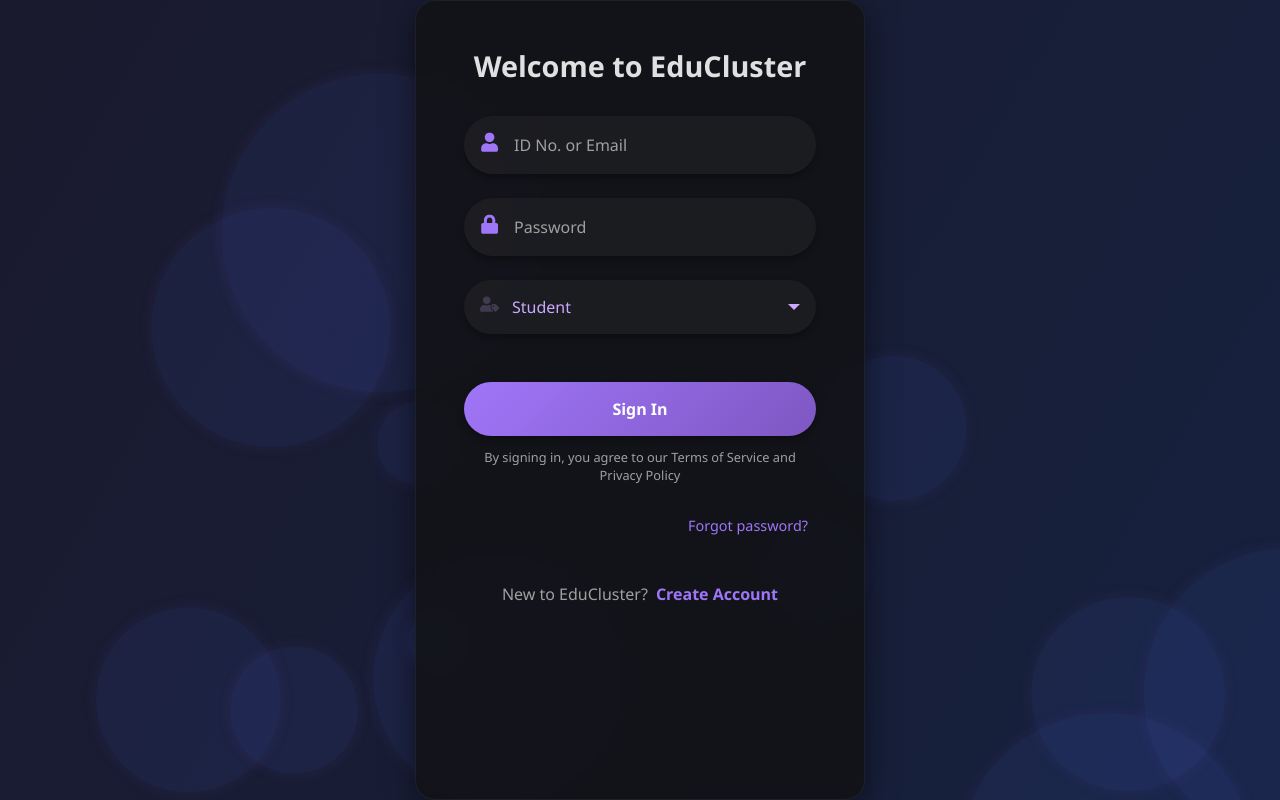
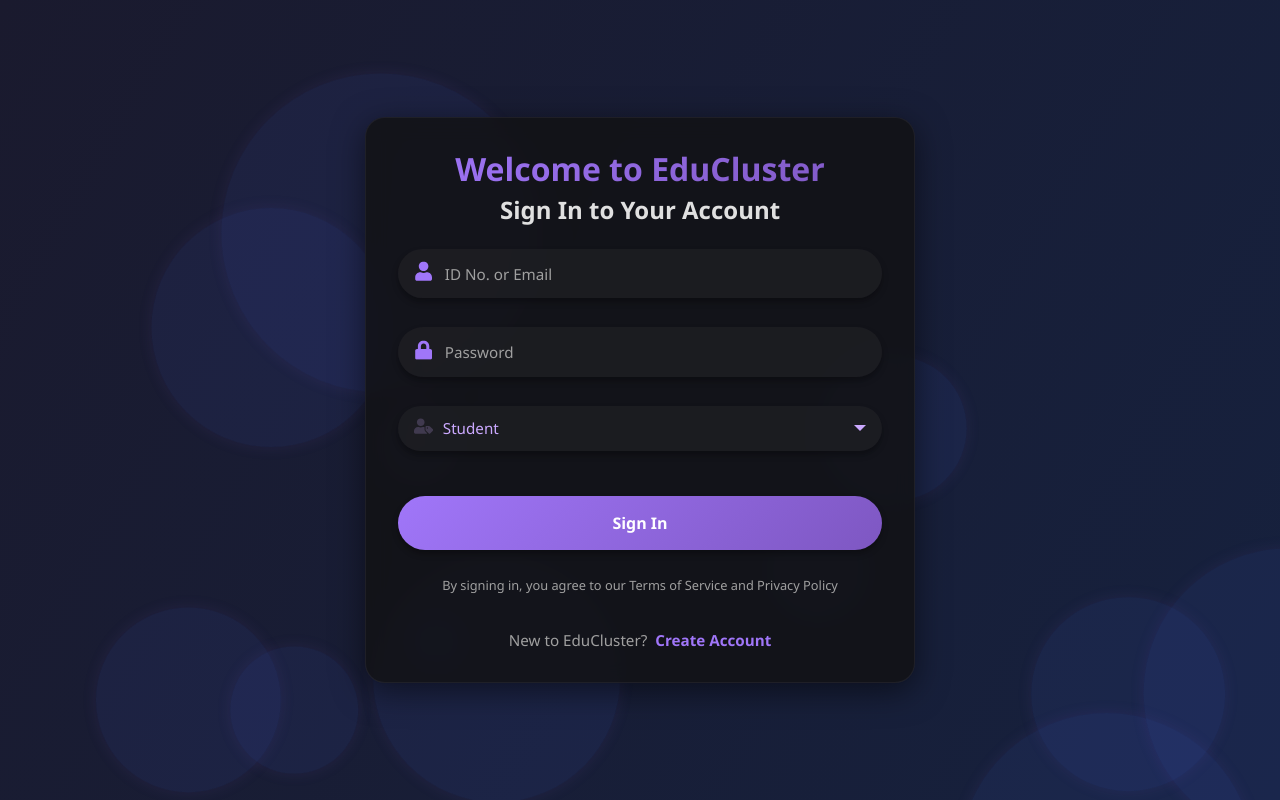
Before and after one commit to PreetPadaliya/EduCluster, a React (Vite) app in the folder educluster/: page /login in a window 1280 px wide. Built offline with nearby package versions, Linux system fonts and the light colour scheme.

Commit message:
login-signup

```diff
--- a/educluster/src/components/Login.jsx
+++ b/educluster/src/components/Login.jsx
@@ -1,97 +1,91 @@
 import React, { useState, useEffect } from 'react';
-import styled from 'styled-components';
+import styled, { createGlobalStyle } from 'styled-components';
 import { motion } from 'framer-motion';
 import { FaUser, FaLock, FaUserTag } from 'react-icons/fa';
 import { Link, useLocation } from 'react-router-dom';
 import { validateUsername, validatePassword } from '../utils/validation';
 
+const GlobalStyles = createGlobalStyle`
+  html, body, #root {
+    height: 100%;
+    margin: 0;
+    padding: 0;
+    overflow: hidden;
+  }
+`;
+
 const LoginContainer = styled.div`
   display: flex;
-  flex-directio            <Input
-              type="text"
-              placeholder="Enrollment No."
-              value={enrollmentNo}
-              onChange={(e) => {
-                setEnrollmentNo(e.target.value);
-                if (errors.enrollmentNo) {
-                  setErrors({...errors, enrollmentNo: ''});
-                }
-              }}
-              required
-              initial={{ x: -20, opacity: 0 }}
-              animate={{ x: 0, opacity: 1 }}
-              transition={{ delay: 0.3 }}
-              style={{ borderColor: errors.enrollmentNo ? '#ff6b6b' : 'transparent' }}
-            />
-            {errors.enrollmentNo && <ErrorMessage>{errors.enrollmentNo}</ErrorMessage>}gn-items: center;
+  flex-direction: column;
+  align-items: center;
   justify-content: center;
-  height: 100%;
+  min-height: 100vh;
   width: 100%;
-  max-width: 450px;
+  max-width: 550px;
   margin: 0 auto;
+  padding: 1rem 0;
+  box-sizing: border-box;
 `;
 
 const LoginBox = styled(motion.div)`
   background: rgba(18, 18, 20, 0.85);
   backdrop-filter: blur(10px);
   border-radius: 20px;
-  padding: 3rem;
+  padding: 2rem;
   width: 100%;
+  max-height: calc(100vh - 2rem);
+  overflow-y: auto;
   box-shadow: 0 8px 32px 0 rgba(0, 0, 0, 0.5);
   border: 1px solid rgba(50, 50, 60, 0.4);
+
+  /* Hide scrollbar for Chrome, Safari and Opera */
+  &::-webkit-scrollbar {
+    display: none;
+  }
+
+  /* Hide scrollbar for IE, Edge and Firefox */
+  -ms-overflow-style: none;
+  scrollbar-width: none;
 `;
 
 const LoginTitle = styled(motion.h2)`
   color: #e0e0e0;
-  margin-bottom: 2rem;
+  margin-bottom: 1.5rem;
   text-align: center;
-  font-size: 1.8rem;
+  font-size: 1.5rem;
+`;
+
+const WelcomeTitle = styled(motion.h1)`
+  color: #e0e0e0;
+  margin-bottom: 0.5rem;
+  text-align: center;
+  font-size: 2rem;
+  background: linear-gradient(135deg, #A076F9, #7E57C2);
+  -webkit-background-clip: text;
+  -webkit-text-fill-color: transparent;
+  background-clip: text;
+`;
+
+const Form = styled.form`
+  display: flex;
+  flex-direction: column;
+  gap: 0.8rem;
 `;
 
 const InputGroup = styled.div`
   position: relative;
-  margin-bottom: 1.5rem;
+  margin-bottom: 1rem;
   width: 100%;
-`;
-
-const ErrorMessage = styled.div`
-  color: #ff6b6b;
-  font-size: 0.8rem;
-  margin-top: 0.5rem;
-  padding-left: 1rem;
-  text-align: left;
-  animation: fadeIn 0.3s ease-in-out;
-
-  @keyframes fadeIn {
-    from { opacity: 0; transform: translateY(-5px); }
-    to { opacity: 1; transform: translateY(0); }
-  }
-`;
-
-const GeneralError = styled(ErrorMessage)`
-  background-color: rgba(255, 107, 107, 0.1);
-  border-left: 3px solid #ff6b6b;
-  padding: 0.8rem 1rem;
-  margin: 1rem 0;
-  border-radius: 4px;
-  text-align: center;
-  font-weight: 500;
-`;
-
-const SuccessMessage = styled(GeneralError)`
-  background-color: rgba(102, 187, 106, 0.1);
-  border-left: 3px solid #66BB6A;
-  color: #66BB6A;
 `;
 
 const Input = styled(motion.input)`
   width: 100%;
-  padding: 1rem 1rem 1rem 3rem;
+  padding: 0.8rem 0.8rem 0.8rem 2.8rem;
   border: 2px solid transparent;
   border-radius: 50px;
   background-color: rgba(30, 30, 35, 0.8);
   color: #e0e0e0;
-  font-size: 1rem;
+  font-size: 0.95rem;
   transition: all 0.3s ease;
   outline: none;
   box-shadow: 0 4px 6px rgba(0, 0, 0, 0.3);
@@ -121,115 +115,8 @@ const IconWrapper = styled.div`
   font-size: 1.2rem;
 `;
 
-const Button = styled(motion.button)`
-  width: 100%;
-  padding: 1rem;
-  border: none;
-  border-radius: 50px;
-  background: linear-gradient(135deg, #A076F9, #7E57C2);
-  color: white;
-  font-size: 1rem;
-  font-weight: 600;
-  cursor: pointer;
-  margin-top: 1rem;
-  box-shadow: 0 4px 6px rgba(0, 0, 0, 0.3);
-  transition: all 0.3s ease;
-  position: relative;
-  overflow: hidden;
-
-  &:hover {
-    box-shadow: 0 6px 12px rgba(160, 118, 249, 0.4);
-    transform: translateY(-2px);
-  }
-
-  &:disabled {
-    opacity: 0.7;
-    cursor: not-allowed;
-    transform: translateY(0);
-    box-shadow: 0 4px 6px rgba(0, 0, 0, 0.2);
-  }
-
-  &:before {
-    content: '';
-    position: absolute;
-    top: -50%;
-    left: -50%;
-    width: 200%;
-    height: 200%;
-    background: linear-gradient(
-      to bottom right,
-      rgba(255, 255, 255, 0) 0%,
-      rgba(255, 255, 255, 0.1) 50%,
-      rgba(255, 255, 255, 0) 100%
-    );
-    transform: rotate(45deg);
-    opacity: 0;
-    transition: opacity 0.6s;
-  }
-
-  &:hover:not(:disabled):before {
-    opacity: 1;
-    animation: shine 1.5s ease-in-out infinite;
-  }
-
-  @keyframes shine {
-    0% {
-      left: -100%;
-      opacity: 0;
-    }
-    20% {
-      opacity: 0.1;
-    }
-    100% {
-      left: 100%;
-      opacity: 0;
-    }
-  }
-`;
-
-const ForgotPassword = styled(motion.a)`
-  color: #A076F9;
-  text-decoration: none;
-  font-size: 0.9rem;
-  text-align: right;
-  display: block;
-  margin-top: 1.5rem;
-  padding: 0.5rem;
-  cursor: pointer;
-  transition: all 0.3s ease;
-  border-radius: 4px;
-
-  &:hover {
-    color: #c3a3fa;
-    background-color: rgba(160, 118, 249, 0.05);
-  }
-`;
-
-const CreateAccount = styled(motion.div)`
-  margin-top: 2.5rem;
-  text-align: center;
-  font-size: 1rem;
-  color: #a0a0a0;
-
-  a {
-    color: #A076F9;
-    text-decoration: none;
-    font-weight: 600;
-    cursor: pointer;
-    margin-left: 0.5rem;
-    padding-bottom: 2px;
-    border-bottom: 1px dashed transparent;
-    transition: all 0.3s ease;
-
-    &:hover {
-      color: #c3a3fa;
-      border-bottom-color: #c3a3fa;
-    }
-  }
-`;
-
 const SelectGroup = styled(InputGroup)`
-  margin-bottom: 2rem;
+  margin-bottom: 1rem;
 `;
 
 const SelectWrapper = styled.div`
@@ -239,12 +126,12 @@ const SelectWrapper = styled.div`
 
 const Select = styled(motion.select)`
   width: 100%;
-  padding: 1rem 1rem 1rem 3rem;
+  padding: 0.8rem 0.8rem 0.8rem 2.8rem;
   border: none;
   border-radius: 50px;
   background-color: rgba(30, 30, 35, 0.8);
   color: #e0e0e0;
-  font-size: 1rem;
+  font-size: 0.95rem;
   transition: all 0.3s ease;
   outline: none;
   box-shadow: 0 4px 6px rgba(0, 0, 0, 0.3);
@@ -288,6 +175,79 @@ const SelectArrow = styled(motion.div)`
   }
 `;
 
+const ErrorMessage = styled(motion.div)`
+  color: #ff6b6b;
+  font-size: 0.8rem;
+  margin-top: 0.5rem;
+  padding-left: 1rem;
+  text-align: left;
+  animation: fadeIn 0.3s ease-in-out;
+
+  @keyframes fadeIn {
+    from { opacity: 0; transform: translateY(-5px); }
+    to { opacity: 1; transform: translateY(0); }
+  }
+`;
+
+const GeneralError = styled(ErrorMessage)`
+  background-color: rgba(255, 107, 107, 0.1);
+  border-left: 3px solid #ff6b6b;
+  padding: 0.8rem 1rem;
+  margin: 1rem 0;
+  border-radius: 4px;
+  text-align: center;
+  font-weight: 500;
+`;
+
+const SuccessMessage = styled(GeneralError)`
+  background-color: rgba(102, 187, 106, 0.1);
+  border-left: 3px solid #66BB6A;
+  color: #66BB6A;
+`;
+
+const Button = styled(motion.button)`
+  width: 100%;
+  padding: 1rem;
+  border: none;
+  border-radius: 50px;
+  background: linear-gradient(135deg, #A076F9, #7E57C2);
+  color: white;
+  font-size: 1rem;
+  font-weight: 600;
+  cursor: pointer;
+  margin-top: 1rem;
+  box-shadow: 0 4px 6px rgba(0, 0, 0, 0.3);
+  transition: all 0.3s ease;
+
+  &:hover {
+    box-shadow: 0 6px 12px rgba(160, 118, 249, 0.4);
+    transform: translateY(-2px);
+  }
+`;
+
+const LoginPrompt = styled(motion.div)`
+  margin-top: 1.5rem;
+  text-align: center;
+  font-size: 0.95rem;
+  color: #a0a0a0;
+
+  a {
+    color: #A076F9;
+    text-decoration: none;
+    font-weight: 600;
+    cursor: pointer;
+    margin-left: 0.5rem;
+    padding-bottom: 2px;
+    border-bottom: 1px dashed transparent;
+    transition: all 0.3s ease;
+
+    &:hover {
+      color: #c3a3fa;
+      border-bottom-color: #c3a3fa;
+    }
+  }
+`;
+
 const Login = ({ onLogin }) => {
   const location = useLocation();
   const [enrollmentNo, setEnrollmentNo] = useState('');
@@ -295,8 +255,6 @@ const Login = ({ onLogin }) => {
   const [role, setRole] = useState('student');
   const [isLoading, setIsLoading] = useState(false);
   const [errors, setErrors] = useState({});
-  const [loginAttempts, setLoginAttempts] = useState(0);
-  const [isLocked, setIsLocked] = useState(false);
   const [successMessage, setSuccessMessage] = useState('');
 
   // Check for signup success message and pre-fill the enrollment number
@@ -324,11 +282,6 @@ const Login = ({ onLogin }) => {
   const handleSubmit = (e) => {
     e.preventDefault();
 
-    // If account is locked, prevent login
-    if (isLocked) {
-      return;
-    }
-
     // Validate inputs
     const enrollmentNoError = validateUsername(enrollmentNo);
     const passwordError = validatePassword(password);
@@ -349,6 +302,7 @@ const Login = ({ onLogin }) => {
         // Check if this matches the newly created user
         const newUser = JSON.parse(localStorage.getItem('newUser') || '{}');
         let loginSuccess = false;
+        let userDataToPass = null;
 
         // Check against newly created user first
         if (newUser.id &&
@@ -356,41 +310,31 @@ const Login = ({ onLogin }) => {
           password === newUser.password &&
           role === newUser.role) {
           loginSuccess = true;
+          // Pass the complete user data from signup
+          userDataToPass = {
+            enrollmentNo: newUser.id,
+            role: newUser.role,
+            firstName: newUser.firstName,
+            lastName: newUser.lastName,
+            email: newUser.email,
+            phone: newUser.phone,
+            username: `${newUser.firstName} ${newUser.lastName}` // Full name as username
+          };
           // Clear the stored user data after successful login
           localStorage.removeItem('newUser');
         } else {
-          // Fall back to demo login logic (70% success rate for demo purposes)
-          loginSuccess = Math.random() > 0.3;
+          // Only allow login if credentials match exactly - no random success
+          loginSuccess = false;
         }
 
-        if (loginSuccess) {
-          // Reset login attempts on successful login
-          setLoginAttempts(0);
-          onLogin({ enrollmentNo, role });
+        if (loginSuccess && userDataToPass) {
+          onLogin(userDataToPass);
         } else {
-          // Increment login attempts
-          const newAttempts = loginAttempts + 1;
-          setLoginAttempts(newAttempts);
-
-          // Lock account after 5 failed attempts
-          if (newAttempts >= 5) {
-            setIsLocked(true);
+          // Show simple error message without attempts warning
           setErrors({
             ...newErrors,
-              general: "Account locked due to multiple failed attempts. Please try again after 30 minutes."
+            general: "Invalid ID number/email, password, or role. Please check your credentials."
           });
-
-            // Unlock account after 30 minutes (in a real app, this would be handled by backend)
-            setTimeout(() => {
-              setIsLocked(false);
-              setLoginAttempts(0);
-            }, 30 * 60 * 1000); // 30 minutes
-          } else {
-            setErrors({
-              ...newErrors,
-              general: `Invalid ID number/email or password. ${5 - newAttempts} attempts remaining.`
-            });
-          }
         }
 
         setIsLoading(false);
@@ -400,20 +344,29 @@ const Login = ({ onLogin }) => {
 
   return (
     <LoginContainer>
+      <GlobalStyles />
       <LoginBox
         initial={{ opacity: 0, y: 20 }}
         animate={{ opacity: 1, y: 0 }}
         transition={{ duration: 0.5 }}
       >
+        <WelcomeTitle
+          initial={{ opacity: 0 }}
+          animate={{ opacity: 1 }}
+          transition={{ delay: 0.1 }}
+        >
+          Welcome to EduCluster
+        </WelcomeTitle>
+
         <LoginTitle
           initial={{ opacity: 0 }}
           animate={{ opacity: 1 }}
           transition={{ delay: 0.2 }}
         >
-          Welcome to EduCluster
+          Sign In to Your Account
         </LoginTitle>
 
-        <form onSubmit={handleSubmit}>
+        <Form onSubmit={handleSubmit}>
           {successMessage && <SuccessMessage>{successMessage}</SuccessMessage>}
           {errors.general && <GeneralError>{errors.general}</GeneralError>}
 
@@ -472,9 +425,9 @@ const Login = ({ onLogin }) => {
                 value={role}
                 onChange={(e) => {
                   setRole(e.target.value);
-                  // Reset errors when changing role
-                  if (errors.enrollmentNo || errors.password) {
-                    setErrors({});
+                  // Clear general error when changing role
+                  if (errors.general) {
+                    setErrors({ ...errors, general: '' });
                   }
                 }}
                 required
@@ -482,8 +435,10 @@ const Login = ({ onLogin }) => {
                 animate={{ x: 0, opacity: 1 }}
                 transition={{ delay: 0.45 }}
                 whileFocus={{ scale: 1.01 }}
-                style={{ color: roleColors[role] || '#A076F9' }}
-                disabled={isLocked}
+                style={{
+                  color: roleColors[role],
+                  borderColor: errors.role ? '#ff6b6b' : 'transparent'
+                }}
               >
                 <option value="" disabled>Select Your Role</option>
                 <option value="principal">Principal</option>
@@ -495,66 +450,36 @@ const Login = ({ onLogin }) => {
                 initial={{ opacity: 0 }}
                 animate={{ opacity: 1 }}
                 transition={{ delay: 0.5 }}
-                style={{ borderTopColor: roleColors[role] || '#A076F9' }}
+                style={{ borderTopColor: roleColors[role] }}
               />
             </SelectWrapper>
           </SelectGroup>
 
           <Button
             type="submit"
-            whileHover={{ scale: isLocked ? 1 : 1.03 }}
-            whileTap={{ scale: isLocked ? 1 : 0.98 }}
+            whileHover={{ scale: 1.03 }}
+            whileTap={{ scale: 0.98 }}
             initial={{ opacity: 0 }}
             animate={{ opacity: 1 }}
-            transition={{ delay: 0.5 }}
-            disabled={isLoading || isLocked}
-            style={{
-              opacity: isLocked ? 0.6 : 1,
-              cursor: isLocked ? 'not-allowed' : 'pointer',
-              background: isLocked ? 'linear-gradient(135deg, #888, #666)' : undefined
-            }}
+            transition={{ delay: 0.55 }}
+            disabled={isLoading}
           >
-            {isLoading ? 'Signing In...' : isLocked ? 'Account Locked' : 'Sign In'}
+            {isLoading ? 'Signing In...' : 'Sign In'}
           </Button>
 
           <div style={{ fontSize: '0.8rem', textAlign: 'center', marginTop: '0.8rem', color: '#a0a0a0' }}>
             By signing in, you agree to our Terms of Service and Privacy Policy
           </div>
-        </form>
 
-        <ForgotPassword
+          <LoginPrompt
             initial={{ opacity: 0 }}
             animate={{ opacity: 1 }}
             transition={{ delay: 0.6 }}
-          whileHover={{ scale: 1.02 }}
-          as={Link}
-          to="/forgot-password"
-        >
-          Forgot password?
-        </ForgotPassword>
-
-        <CreateAccount
-          initial={{ opacity: 0 }}
-          animate={{ opacity: 1 }}
-          transition={{ delay: 0.7 }}
           >
             New to EduCluster?
-          <Link
-            to="/signup"
-            style={{
-              color: '#A076F9',
-              textDecoration: 'none',
-              fontWeight: 600,
-              marginLeft: '0.5rem',
-              position: 'relative',
-              display: 'inline-block'
-            }}
-            whileHover={{ scale: 1.05 }}
-            as={motion.a}
-          >
-            Create Account
-          </Link>
-        </CreateAccount>
+            <Link to="/signup">Create Account</Link>
+          </LoginPrompt>
+        </Form>
       </LoginBox>
     </LoginContainer>
   );
--- a/educluster/src/pages/SignUp.jsx
+++ b/educluster/src/pages/SignUp.jsx
@@ -403,7 +403,18 @@ const SignUp = ({ onSignUp }) => {
           onSignUp(formData);
           console.log("User registered successfully:", formData);
 
-          // No need to store in localStorage or redirect to login
+          // Store the newly created user data in localStorage for login verification
+          const newUser = {
+            id: formData.id,
+            email: formData.email,
+            password: formData.password,
+            role: formData.role,
+            firstName: formData.firstName,
+            lastName: formData.lastName,
+            phone: formData.phone
+          };
+          localStorage.setItem('newUser', JSON.stringify(newUser));
+
           // The onSignUp function will handle the automatic login
           // and the App component will automatically show the main interface
         } else {
```
Also changed, not shown: educluster/src/pages/Home.jsx (+14 -2 lines), 1 other file (tests, documents, lock files or other folders). Lines whose indentation alone changed are shown as unchanged.
